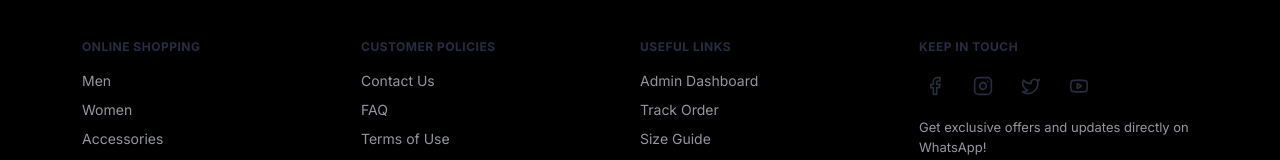
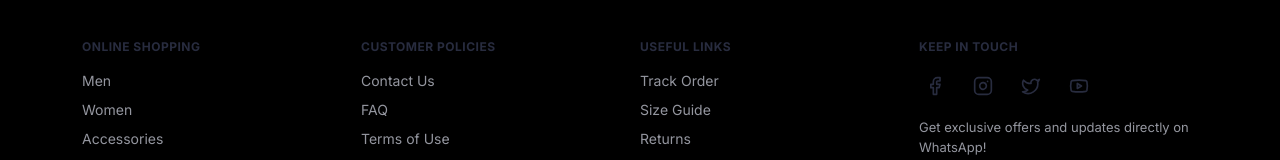
Before and after one commit to rahull53/R-style, a Next.js app: page / in a window 1280 px wide. Shown: the part 3089-3249 px from the top of the page. Built offline with nearby package versions, Linux system fonts and the light colour scheme.

Commit message:
feat: implement authentication, client, search, and cart components with global state management.

```diff
--- a/src/components/Footer.tsx
+++ b/src/components/Footer.tsx
@@ -37,7 +37,6 @@ export default function Footer() {
 
                     <Col lg={3} md={6} xs={6}>
                         <h6 className="footer-heading">Useful Links</h6>
-                        <Link href="/admin" className="footer-link">Admin Dashboard</Link>
                         <Link href="#" className="footer-link">Track Order</Link>
                         <Link href="#" className="footer-link">Size Guide</Link>
                         <Link href="#" className="footer-link">Returns</Link>
```
